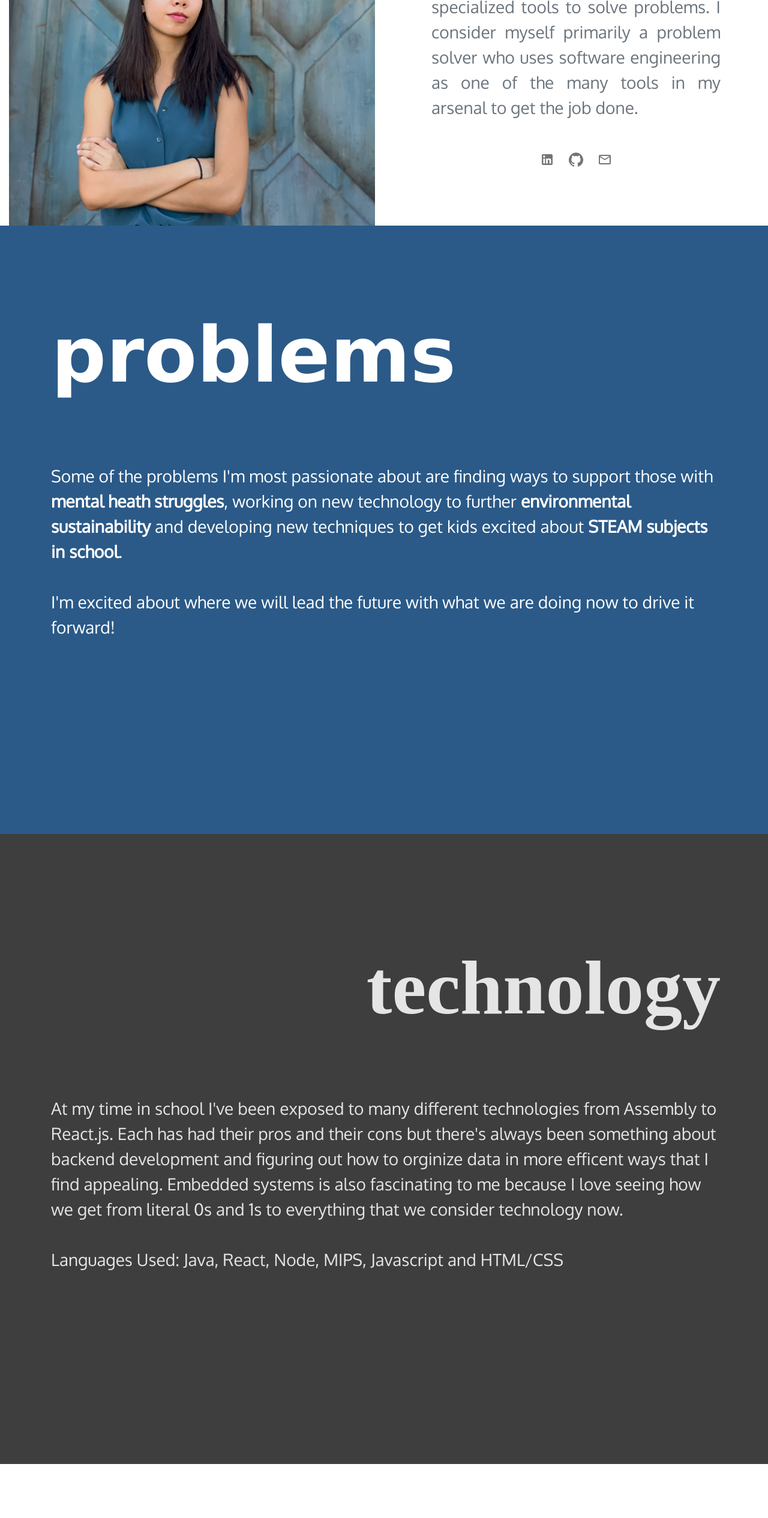
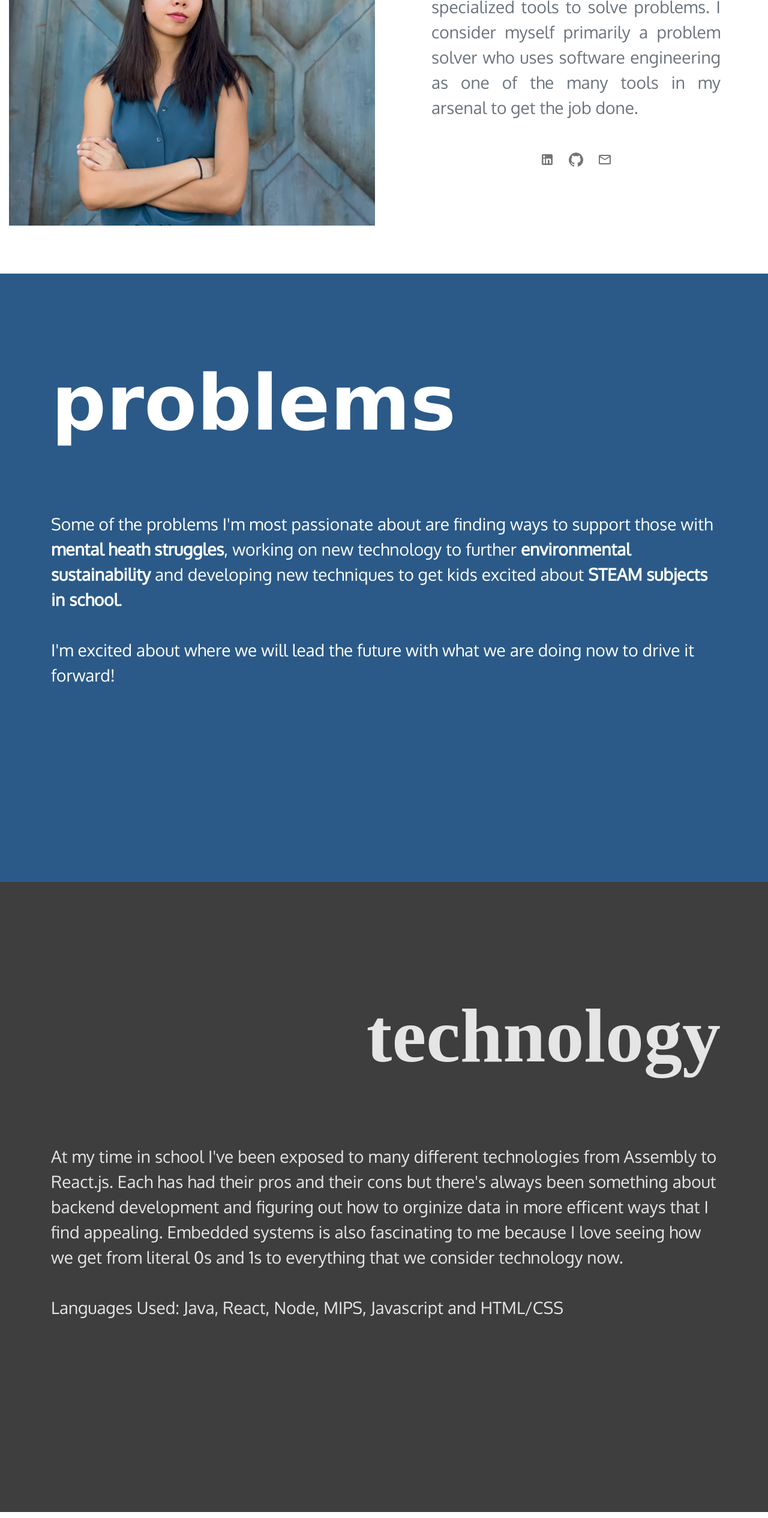
Before and after one commit to mikaelavanvooren/personal-site, a React (Create React App) app: page / in a window 1280 px wide. Shown: the part 234-2764 px from the top of the page at 60% size. Built offline with nearby package versions, Linux system fonts and the light colour scheme.

Commit message:
Last Quick CSS Updates

```diff
--- a/src/App.css
+++ b/src/App.css
@@ -39,6 +39,7 @@
 #imgContainer {
   margin-left: 0;
   color: #6c757d;
+  padding-bottom: 10vh;
 }
 
 #personalPhoto {
@@ -92,5 +93,5 @@
   font-color: white;
   margin-top: 20px;
   margin-bottom: 30px;
-  font-size: 3vw;
+  font-size: 2em;
 }
```
